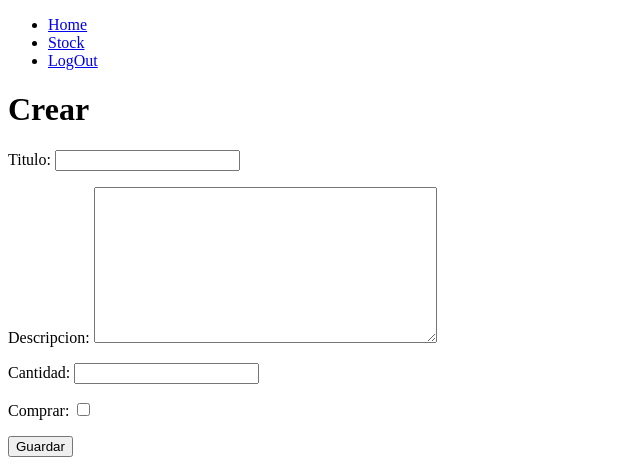
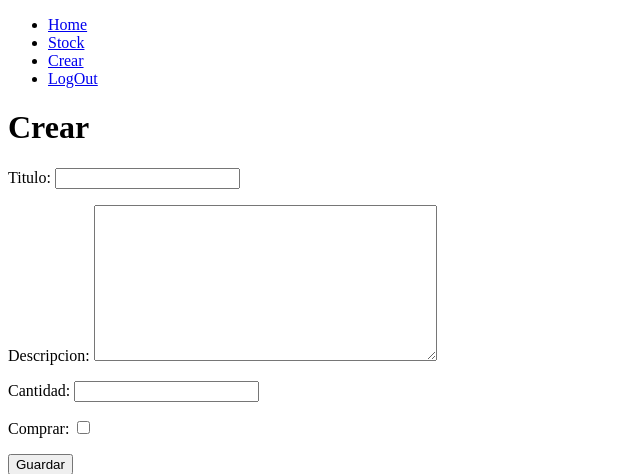
Before and after one commit to Hmateo205/Tarius, a Django app: page /Stock/Crear/ in a window 1280 px wide. Shown: the top 474 px of the page, without its empty margins (0-640 px from the left). Run offline with Django 5.2, Linux system fonts and the light colour scheme; a user stored in the database is signed in.

Commit message:
Base, url dinamica

```diff
--- a/Inventario/Templates/Base.html
+++ b/Inventario/Templates/Base.html
@@ -13,11 +13,19 @@
                 <a href="/">Home</a>
             </li>
 
+
+
+            {% if user.is_authenticated %}
             <li>
                 <a href="/Stock">Stock</a>
             </li>
+            <li>
+                <a href="/Stock/Crear/">Crear</a>
+            </li>
 
-            {% if user.is_authenticated %}
+
+
+
             <li>
                 <a href="/LogOut">LogOut</a>
             </li>
```
Also changed, not shown: db.sqlite3.
